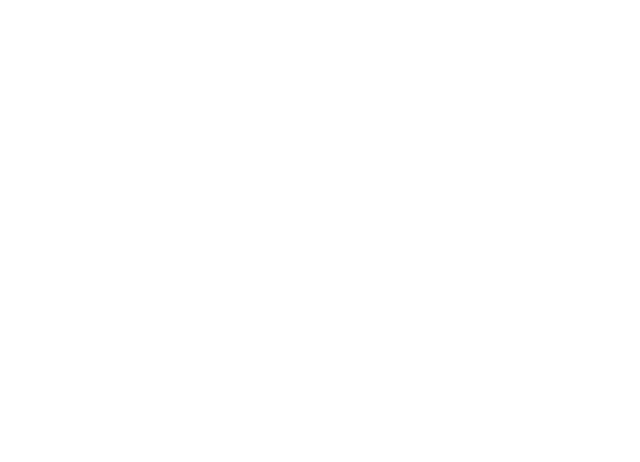
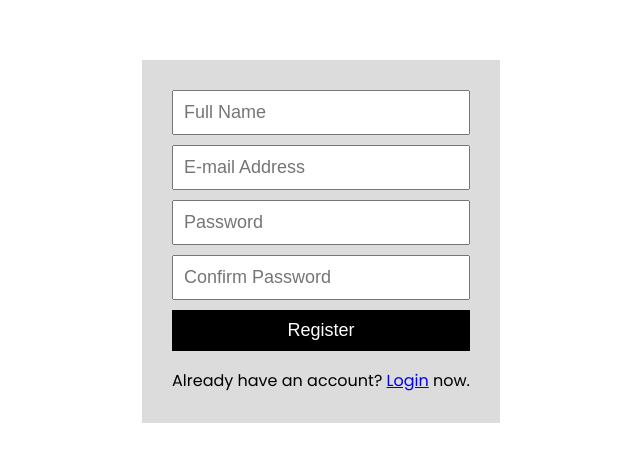
Before and after one commit to Baltii/petcare, a React (Create React App) app: page /Register in a window 1280 px wide. Before the commit this address had no page. Shown: the part 162-624 px from the top of the page, without its empty margins (319-959 px from the left). Built offline with nearby package versions, Linux system fonts and the light colour scheme; no server answers.

Commit message:
add authentication backend with firebase

```diff
--- a/package.json
+++ b/package.json
@@ -6,8 +6,10 @@
     "@testing-library/jest-dom": "^5.16.4",
     "@testing-library/react": "^13.2.0",
     "@testing-library/user-event": "^13.5.0",
+    "firebase": "^9.8.1",
     "react": "^18.1.0",
     "react-dom": "^18.1.0",
+    "react-firebase-hooks": "^5.0.3",
     "react-icons": "^4.3.1",
     "react-router-dom": "^6.3.0",
     "react-scripts": "5.0.1",
--- a/src/App.js
+++ b/src/App.js
@@ -9,8 +9,12 @@ import Home from './pages/Home';
 import Login from './pages/Login';
 import Boarding from './pages/Boarding';
 import Services from './pages/Services';
+import Register from './pages/Signup';
+
+
 
 function App() {
+
   return (
     <Router>
       <Routes>
@@ -21,9 +25,9 @@ function App() {
         <Route path='/About' element={<About />} />
         <Route path='/Contact' element={<Contact />} />
         <Route path='/Login' element={<Login />} />
+        <Route path='/Register' element={<Register />} />
         <Route path='/Boarding' element={<Boarding />} />
       </Routes>
-
     </Router>
   );
 }
--- /dev/null
+++ b/src/Firebase.js
@@ -0,0 +1,72 @@
+// Import the functions you need from the SDKs you need
+import { initializeApp } from 'firebase/app';
+import { getAuth, signInWithEmailAndPassword, createUserWithEmailAndPassword, sendPasswordResetEmail, signOut, } from "firebase/auth";
+import { getFirestore, query, getDocs, collection, where, addDoc } from "firebase/firestore";
+// TODO: Add SDKs for Firebase products that you want to use
+// https://firebase.google.com/docs/web/setup#available-libraries
+
+// Your web app's Firebase configuration
+// For Firebase JS SDK v7.20.0 and later, measurementId is optional
+const firebaseConfig = {
+    apiKey: "AIzaSyCiyCxcigEpp9WU4CDT7Q4tRjkmO3En9wU",
+    authDomain: "petcare-8fde3.firebaseapp.com",
+    projectId: "petcare-8fde3",
+    storageBucket: "petcare-8fde3.appspot.com",
+    messagingSenderId: "384278950067",
+    appId: "1:384278950067:web:2aeb0e4a715d7f41dd00c6",
+    measurementId: "G-ZQ1WQN4HJL"
+  };
+
+// Initialize Firebase
+const app = initializeApp(firebaseConfig);
+const auth = getAuth(app);
+const db = getFirestore(app);
+
+const signup = async (name, email, password, confirmPassword) => {
+    try {
+      const res = await createUserWithEmailAndPassword(auth, email, password);
+      const user = res.user;
+      await addDoc(collection(db, "users"), {
+        uid: user.uid,
+        name,
+        authProvider: "local",
+        email,
+        confirmPassword,
+      });
+    } catch (err) {
+      console.error(err);
+      alert(err.message);
+    }
+  };
+
+  const login = async (email, password) => {
+    try {
+      await signInWithEmailAndPassword(auth, email, password);
+    } catch (err) {
+      console.error(err);
+      alert(err.message);
+    }
+  };
+
+  const sendPasswordReset = async (email) => {
+    try {
+      await sendPasswordResetEmail(auth, email);
+      alert("Password reset link sent!");
+    } catch (err) {
+      console.error(err);
+      alert(err.message);
+    }
+  };
+
+  const logout = () => {
+    signOut(auth);
+  };
+
+  export {
+    auth,
+    db,
+    login,
+    signup,
+    sendPasswordReset,
+    logout,
+  };
--- a/src/components/Navbar/index.js
+++ b/src/components/Navbar/index.js
@@ -35,7 +35,7 @@ const Navbar = () => {
                 </NavLink>
             </NavMenu>
             <NavBtn>
-                <NavBtnLink to="/signup" className='btn' id='signup'>Sign Up</NavBtnLink>
+                <NavBtnLink to="/Register" className='btn' id='signup'>Sign Up</NavBtnLink>
                 <NavBtnLink to="/Login" className='btn' style={{marginLeft: '10px'}}>Login</NavBtnLink>
             </NavBtn>
         </Nav>
--- a/src/index.js
+++ b/src/index.js
@@ -2,6 +2,7 @@ import React from 'react';
 import ReactDOM from 'react-dom/client';
 import App from './App';
 import reportWebVitals from './reportWebVitals';
+
 
 const root = ReactDOM.createRoot(document.getElementById('root'));
 root.render(
--- a/src/pages/Login/index.js
+++ b/src/pages/Login/index.js
@@ -1,11 +1,54 @@
-import React from 'react'
+import React, { useEffect, useState } from "react";
+import { Link, useNavigate } from "react-router-dom";
+import { auth, login } from "../../Firebase";
+import { useAuthState } from "react-firebase-hooks/auth";
+import './login.css';
 
 const Login = () => {
+  const [email, setEmail] = useState("");
+  const [password, setPassword] = useState("");
+  const [user, loading] = useAuthState(auth);
+  const navigate = useNavigate();
+  useEffect(() => {
+    if (loading) {
+      // maybe trigger a loading screen
+      return;
+    }
+    if (user) navigate("/Home");
+  }, [user, loading]);
+
   return (
-    <div>
-        <h1>Login</h1>
+    <div className="login">
+      <div className="login__container">
+        <input
+          type="text"
+          className="login__textBox"
+          value={email}
+          onChange={(e) => setEmail(e.target.value)}
+          placeholder="E-mail Address"
+        />
+        <input
+          type="password"
+          className="login__textBox"
+          value={password}
+          onChange={(e) => setPassword(e.target.value)}
+          placeholder="Password"
+        />
+        <button
+          className="login__btn"
+          onClick={() => login(email, password)}
+        >
+          Login
+        </button>
+        <div>
+          <Link to="/reset">Forgot Password</Link>
+        </div>
+        <div>
+          Don't have an account? <Link to="/Register">Register</Link> now.
+        </div>
+      </div>
     </div>
-  )
+  );
 }
 
 export default Login
--- /dev/null
+++ b/src/pages/Login/login.css
@@ -0,0 +1,33 @@
+.login {
+    height: 100vh;
+    width: 100vw;
+    display: flex;
+    align-items: center;
+    justify-content: center;
+  }
+  .login__container {
+    display: flex;
+    flex-direction: column;
+    text-align: center;
+    background-color: #dcdcdc;
+    padding: 30px;
+  }
+  .login__textBox {
+    padding: 10px;
+    font-size: 18px;
+    margin-bottom: 10px;
+  }
+  .login__btn {
+    padding: 10px;
+    font-size: 18px;
+    margin-bottom: 10px;
+    border: none;
+    color: white;
+    background-color: black;
+  }
+  .login__google {
+    background-color: #4285f4;
+  }
+  .login div {
+    margin-top: 7px;
+  }
--- /dev/null
+++ b/src/pages/Signup/index.js
@@ -0,0 +1,66 @@
+import React, { useEffect, useState } from "react";
+import { useAuthState } from "react-firebase-hooks/auth";
+import { Link, useNavigate } from "react-router-dom";
+import {
+  auth,
+  signup,
+} from "../../Firebase";
+import './signup.css'
+
+function Register() {
+    const [email, setEmail] = useState("");
+    const [password, setPassword] = useState("");
+    const [confirmPassword, setConfirmPassword] = useState("");
+    const [name, setName] = useState("");
+    const [user, loading] = useAuthState(auth);
+    const navigate = useNavigate();
+    const register = () => {
+      if (!name) alert("Please enter name");
+      signup(name, email, password, confirmPassword);
+    };
+    useEffect(() => {
+      if (loading) return;
+      if (user) navigate("/Home");
+    }, [user, loading]);
+    return (
+      <div className="register">
+        <div className="register__container">
+          <input
+            type="text"
+            className="register__textBox"
+            value={name}
+            onChange={(e) => setName(e.target.value)}
+            placeholder="Full Name"
+          />
+          <input
+            type="text"
+            className="register__textBox"
+            value={email}
+            onChange={(e) => setEmail(e.target.value)}
+            placeholder="E-mail Address"
+          />
+          <input
+            type="password"
+            className="register__textBox"
+            value={password}
+            onChange={(e) => setPassword(e.target.value)}
+            placeholder="Password"
+          />
+          <input
+            type="password"
+            className="register__textBox"
+            value={confirmPassword}
+            onChange={(e) => setConfirmPassword(e.target.value)}
+            placeholder="Confirm Password"
+          />
+          <button className="register__btn" onClick={register}>
+            Register
+          </button>
+          <div>
+            Already have an account? <Link to="/Login">Login</Link> now.
+          </div>
+        </div>
+      </div>
+    );
+  }
+  export default Register;
--- /dev/null
+++ b/src/pages/Signup/signup.css
@@ -0,0 +1,33 @@
+.register {
+    height: 100vh;
+    width: 100vw;
+    display: flex;
+    align-items: center;
+    justify-content: center;
+  }
+  .register__container {
+    display: flex;
+    flex-direction: column;
+    text-align: center;
+    background-color: #dcdcdc;
+    padding: 30px;
+  }
+  .register__textBox {
+    padding: 10px;
+    font-size: 18px;
+    margin-bottom: 10px;
+  }
+  .register__btn {
+    padding: 10px;
+    font-size: 18px;
+    margin-bottom: 10px;
+    border: none;
+    color: white;
+    background-color: black;
+  }
+  .register__google {
+    background-color: #4285f4;
+  }
+  .register div {
+    margin-top: 7px;
+  }
```
Also changed, not shown: 1 other file (tests, documents, lock files or other folders).
